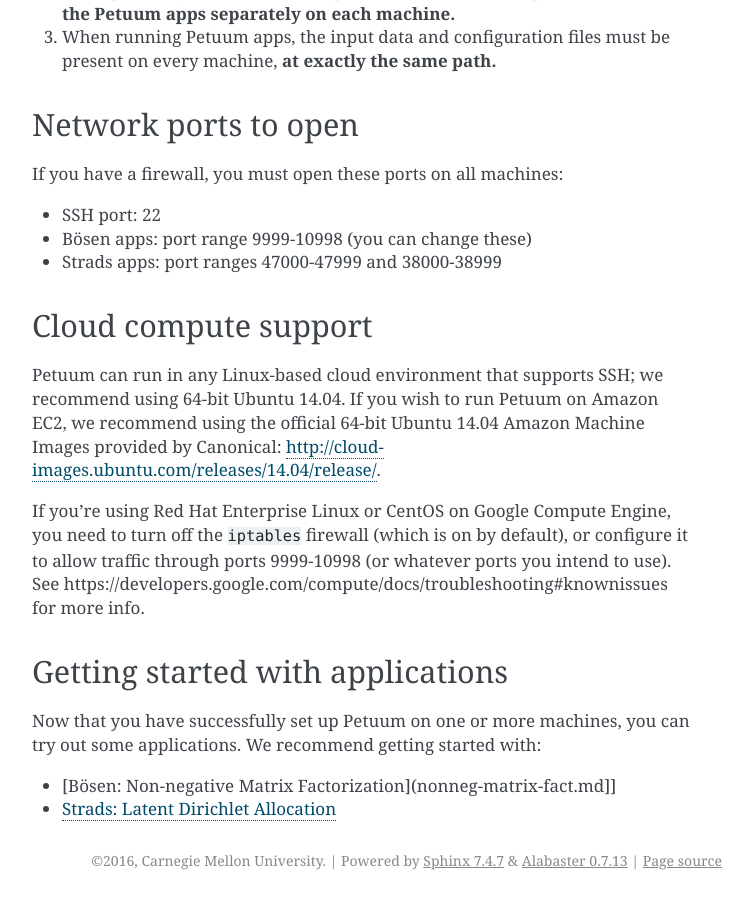
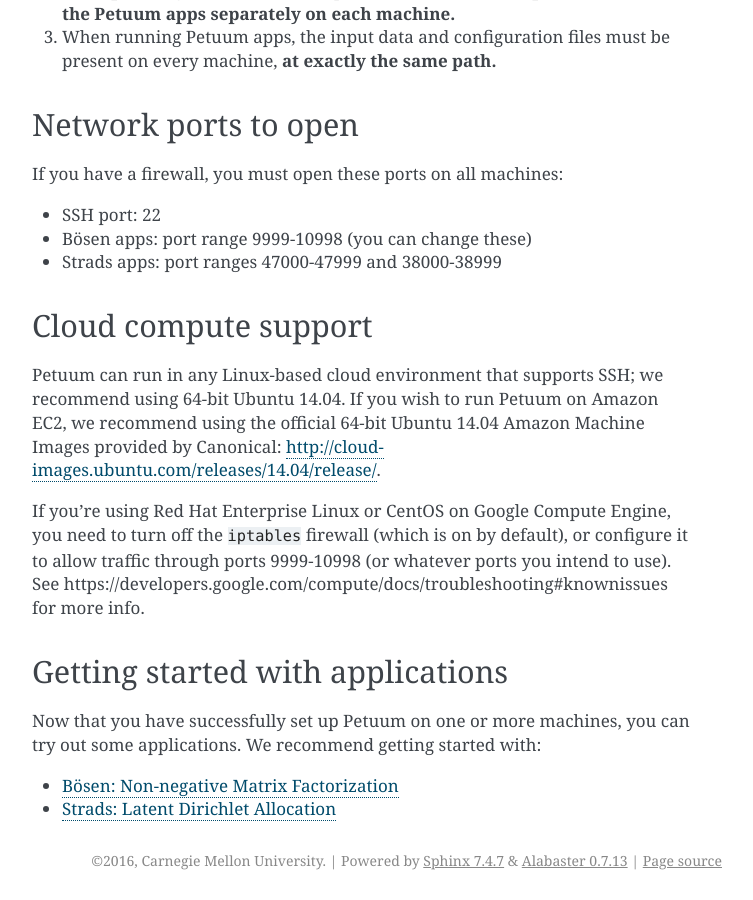
Before and after one commit to sailing-pmls/pmls.readthedocs.io, a Sphinx documentation site: the page built from docs/installation.md, in a window 1280 px wide and 900 px high, scrolled down 2945 px. Shown: the whole window, without its empty margins (388-1141 px from the left). Built offline with Sphinx 7.4.7, drawn with Linux system fonts in a browser that asks for light colours.

Commit message:
Update installation.md

```diff
--- a/docs/installation.md
+++ b/docs/installation.md
@@ -101,5 +101,5 @@ If you're using Red Hat Enterprise Linux or CentOS on Google Compute Engine, you
 ## Getting started with applications
 
 Now that you have successfully set up Petuum on one or more machines, you can try out some applications. We recommend getting started with:
-* [Bösen: Non-negative Matrix Factorization](nonneg-matrix-fact.md]]
+* [Bösen: Non-negative Matrix Factorization](nonneg-matrix-fact.md)
 * [Strads: Latent Dirichlet Allocation](latent-dirichlet-allocation.md)
```
